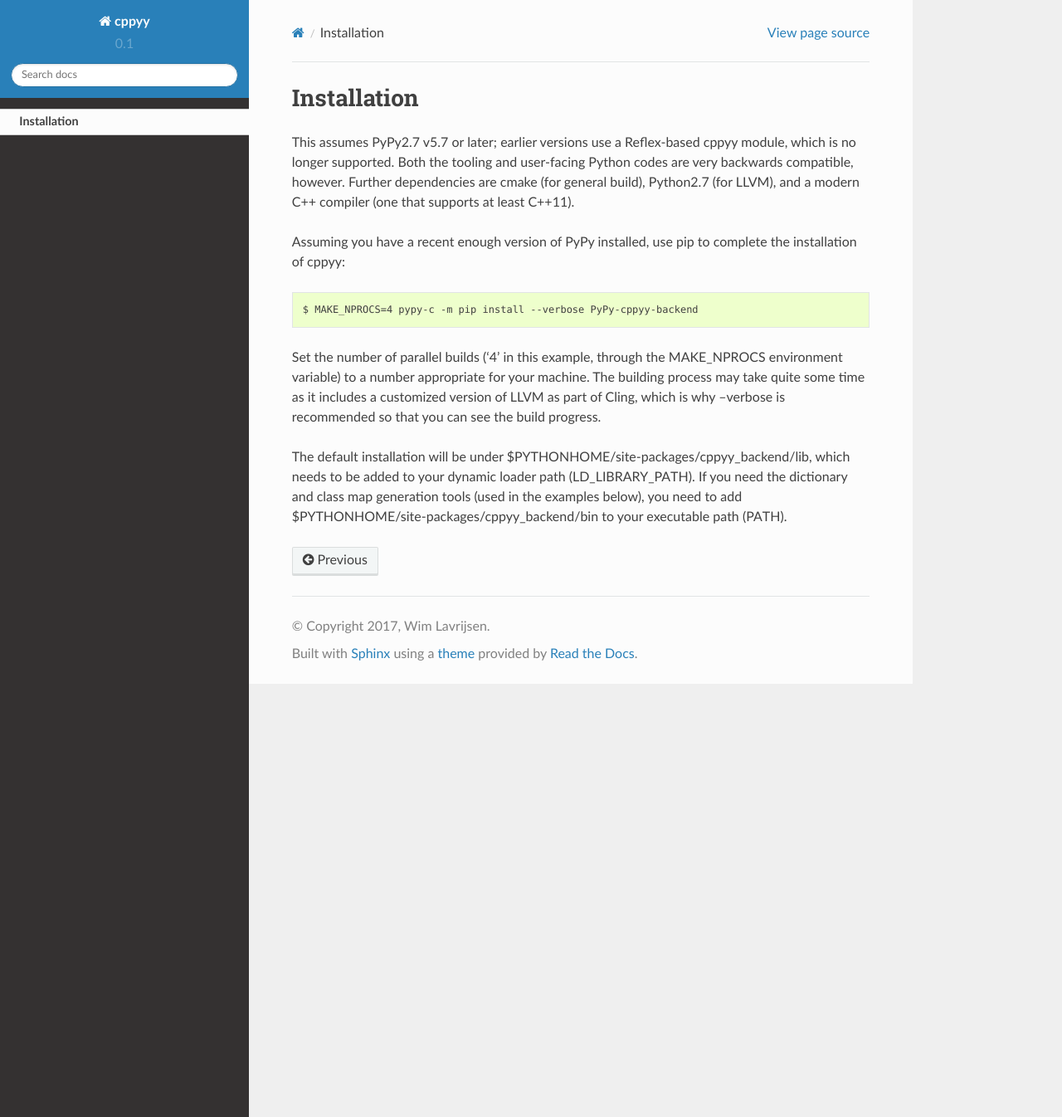
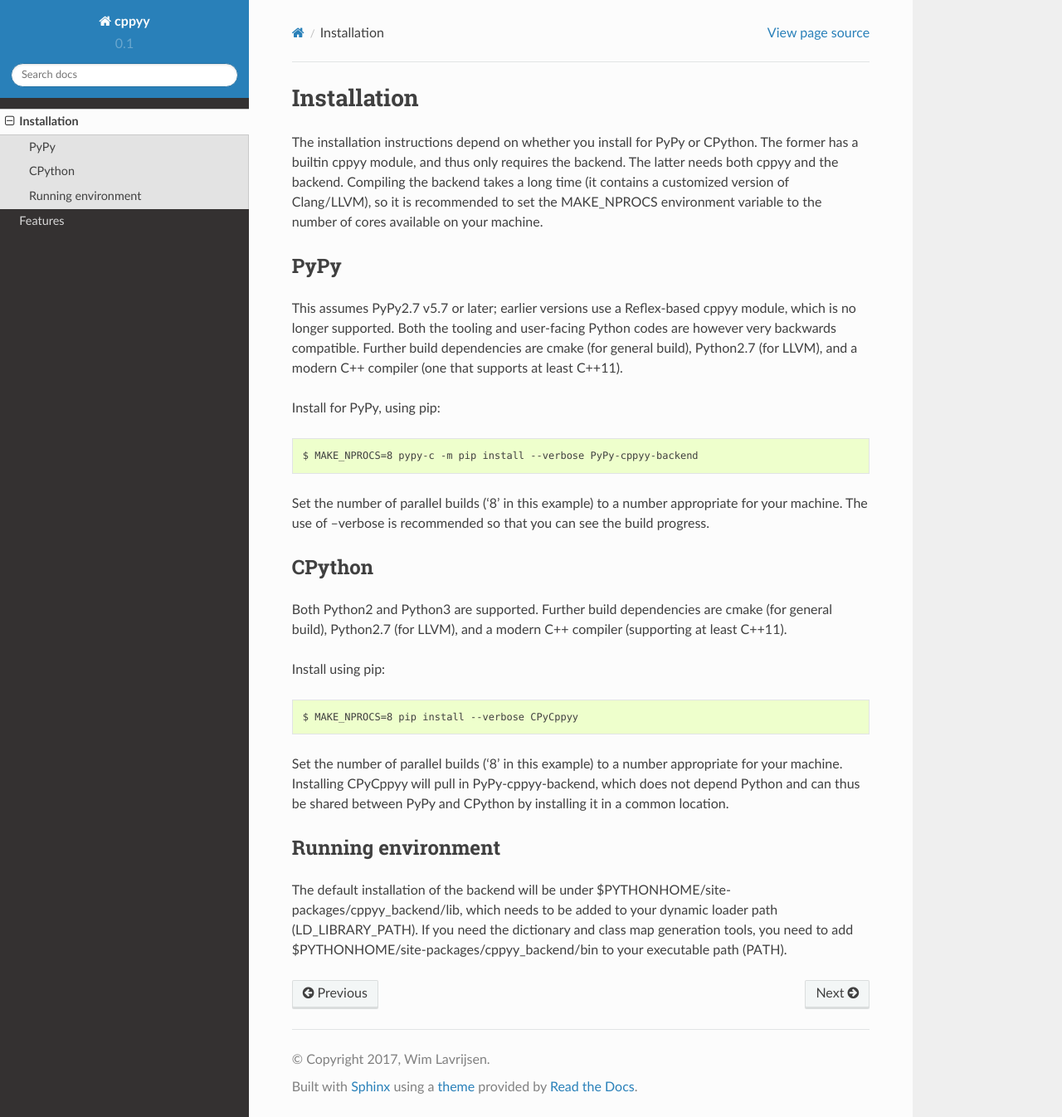
Before and after one commit to wlav/CPyCppyy, a Sphinx documentation site: the page built from doc/source/installation.rst, in a window 1280 px wide and 1346 px high. Shown: the whole window at 83% size. Built offline with Sphinx 7.4.7 and the Read the Docs theme 2.0.0, drawn with Linux system fonts in a browser that asks for light colours.

Commit message:
documentation

```diff
--- a/doc/source/installation.rst
+++ b/doc/source/installation.rst
@@ -1,27 +1,57 @@
 Installation
 ============
 
+The installation instructions depend on whether you install for PyPy or
+CPython.
+The former has a builtin cppyy module, and thus only requires the backend.
+The latter needs both cppyy and the backend.
+Compiling the backend takes a long time (it contains a customized version
+of Clang/LLVM), so it is recommended to set the MAKE_NPROCS environment
+variable to the number of cores available on your machine.
+
+
+PyPy
+----
+
 This assumes PyPy2.7 v5.7 or later; earlier versions use a Reflex-based cppyy
 module, which is no longer supported.
-Both the tooling and user-facing Python codes are very backwards compatible,
-however.
-Further dependencies are cmake (for general build), Python2.7 (for LLVM), and
-a modern C++ compiler (one that supports at least C++11).
+Both the tooling and user-facing Python codes are however very backwards
+compatible.
+Further build dependencies are cmake (for general build), Python2.7 (for LLVM),
+and a modern C++ compiler (one that supports at least C++11).
 
-Assuming you have a recent enough version of PyPy installed, use pip to
-complete the installation of cppyy::
+Install for PyPy, using pip::
 
- $ MAKE_NPROCS=4 pypy-c -m pip install --verbose PyPy-cppyy-backend
+ $ MAKE_NPROCS=8 pypy-c -m pip install --verbose PyPy-cppyy-backend
 
-Set the number of parallel builds ('4' in this example, through the MAKE_NPROCS
-environment variable) to a number appropriate for your machine.
-The building process may take quite some time as it includes a customized
-version of LLVM as part of Cling, which is why --verbose is recommended so that
-you can see the build progress.
+Set the number of parallel builds ('8' in this example) to a number appropriate
+for your machine.
+The use of --verbose is recommended so that you can see the build progress.
 
-The default installation will be under
+
+CPython
+-------
+
+Both Python2 and Python3 are supported.
+Further build dependencies are cmake (for general build), Python2.7 (for LLVM),
+and a modern C++ compiler (supporting at least C++11).
+
+Install using pip::
+
+ $ MAKE_NPROCS=8 pip install --verbose CPyCppyy
+
+Set the number of parallel builds ('8' in this example) to a number appropriate
+for your machine.
+Installing CPyCppyy will pull in PyPy-cppyy-backend, which does not depend Python
+and can thus be shared between PyPy and CPython by installing it in a common
+location.
+
+
+Running environment
+-------------------
+
+The default installation of the backend will be under
 $PYTHONHOME/site-packages/cppyy_backend/lib,
 which needs to be added to your dynamic loader path (LD_LIBRARY_PATH).
-If you need the dictionary and class map generation tools (used in the examples
-below), you need to add $PYTHONHOME/site-packages/cppyy_backend/bin to your
-executable path (PATH).
+If you need the dictionary and class map generation tools, you need to add
+$PYTHONHOME/site-packages/cppyy_backend/bin to your executable path (PATH).
```
Also changed, not shown: doc/source/cppyy_example.rst (added, +59 -0 lines), doc/source/features.rst (added, +323 -0 lines), doc/source/index.rst (+43 -2 lines).
